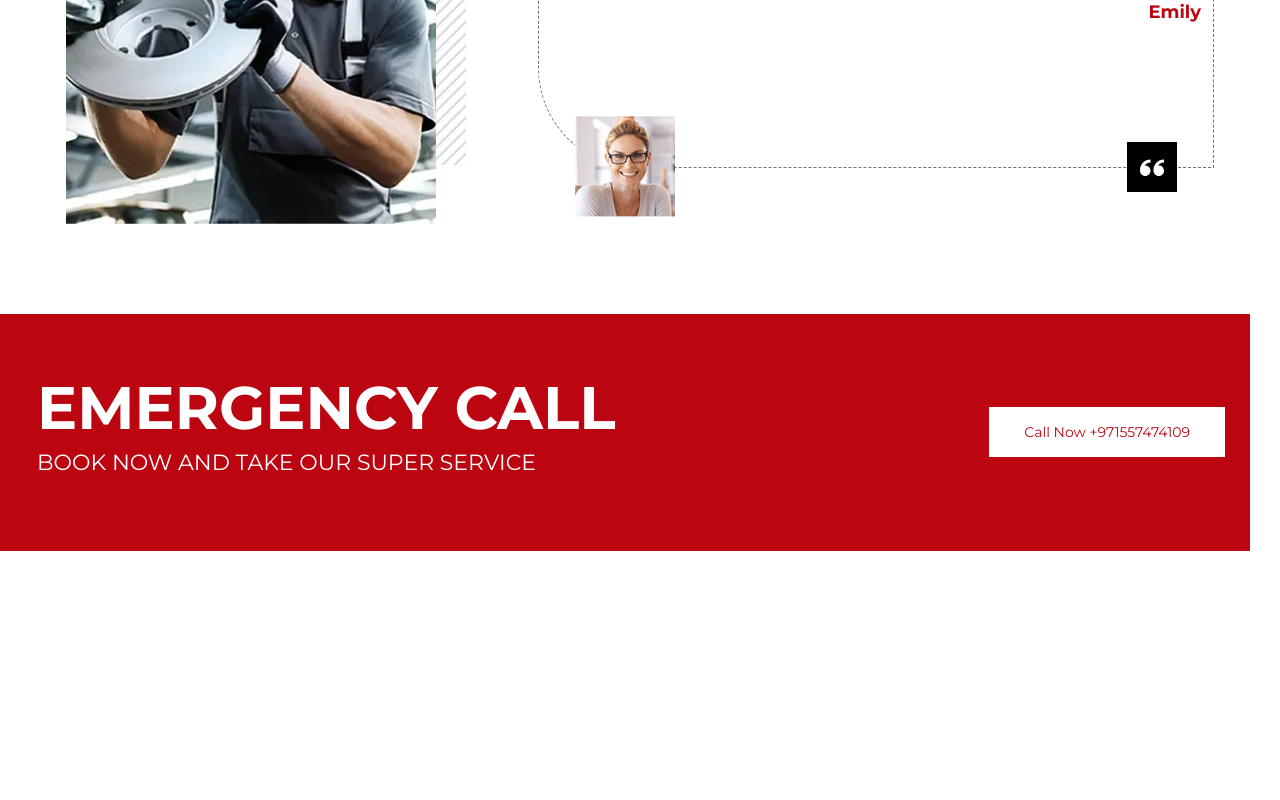
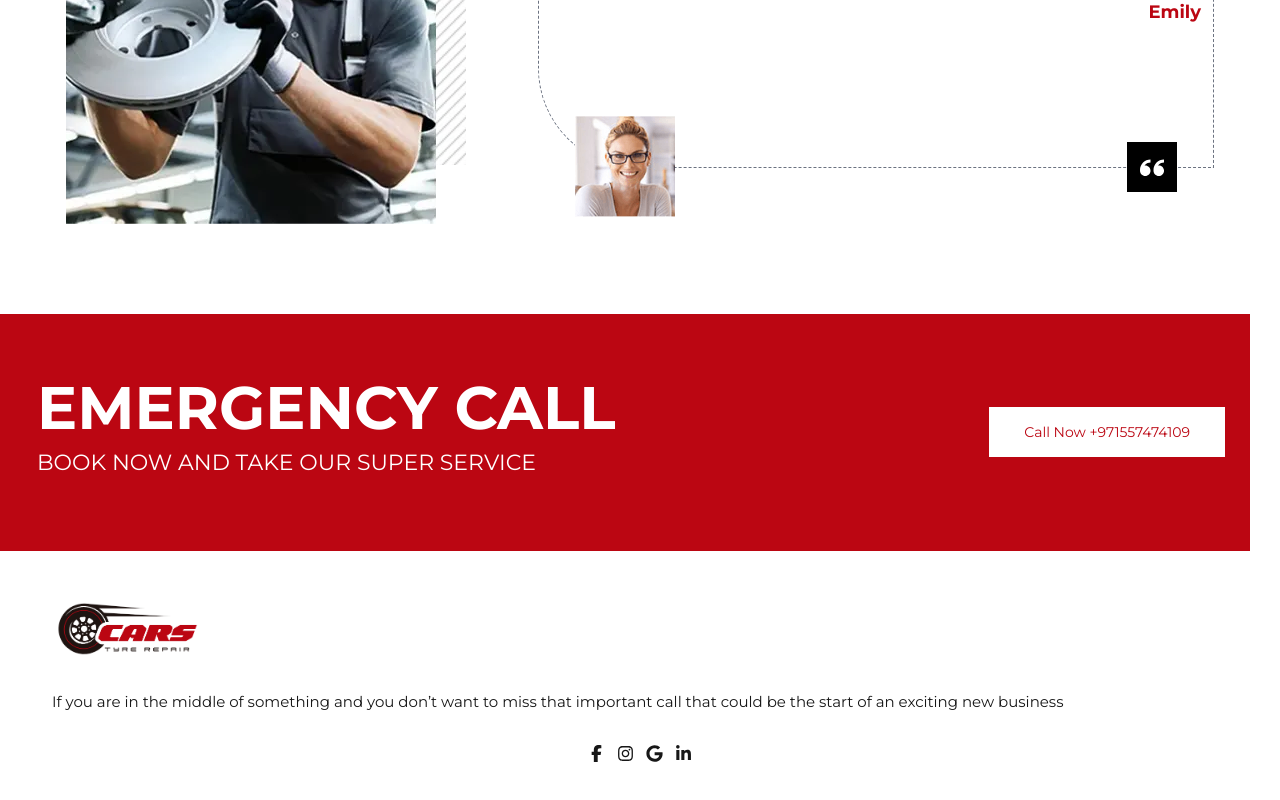
Before and after one commit to TopDEV-fs/CarstyreRepair_Website, a Next.js app: page / in a window 1280 px wide. Shown: the part 4889-5689 px from the top of the page. Before the commit the page ends 5440 px from the top, so only its background shows below. Built offline with nearby package versions, Linux system fonts and the light colour scheme.

Commit message:
create section for footer and add logo, description and social icons init

```diff
--- a/src/app/Components/Footer.jsx
+++ b/src/app/Components/Footer.jsx
@@ -1,9 +1,16 @@
 import React from 'react'
+import Image from 'next/image'
+import logo from "../Assets/logo.png"
+import { FaFacebookF } from "react-icons/fa6"
+import { FaLinkedinIn } from "react-icons/fa"
+import { FaInstagram } from "react-icons/fa6"
+import { FaGoogle } from "react-icons/fa"
 
 export default function Footer() {
   return (
-    <section>
-      <div className='flex items-center justify-center w-full max-w-[1250px] py-12 bg-[#BB0612]'>
+    <footer>
+      {/* Emergency call section */}
+      <section className='flex items-center justify-center w-full max-w-[1250px] py-12 bg-[#BB0612]'>
         <div className='container flex items-center justify-between py-4 mx-3 text-white'>
           <div className='px-3'>
             <h1 className='font-bold text-6xl mb-2'>EMERGENCY CALL</h1>
@@ -15,7 +22,28 @@ export default function Footer() {
             </a>
           </div>
         </div>
-      </div>
-    </section>
+      </section>
+      {/* footer section */}
+      <section className='flex items-center justify-center'>
+        <div className='container py-12 px-3'>
+          <div>
+            <div className='flex flex-col'>
+              {/* Logo */}
+              <Image src={logo} className='w-onefifty h-sixty' />
+              <p className='py-2 my-6 text-fifteen'>If you are in the middle of something and you don’t want to miss that important call that could be the start of an exciting new business</p>
+              {/* Social Icons */}
+              <div className='flex items-center justify-center'>
+                <ul className='flex gap-3 text-seventeen'>
+                  <li><a href="#"><FaFacebookF /></a></li>
+                  <li><a href="#"><FaInstagram /></a></li>
+                  <li><a href="#"><FaGoogle /></a></li>
+                  <li><a href="#"><FaLinkedinIn /></a></li>
+                </ul>
+              </div>
+            </div>
+          </div>
+        </div>
+      </section>
+    </footer>
   )
 }
--- a/tailwind.config.js
+++ b/tailwind.config.js
@@ -32,8 +32,14 @@ module.exports = {
         fiftyfive: '55px'
       },
       margin: {
-        twintytwo: '22px'
+        twintytwo: '22px',
       },
+      width: {
+        'onefifty': '150px'
+      },
+      height: {
+        'sixty': '60px',
+      }
     },
   },
   plugins: [],
```
